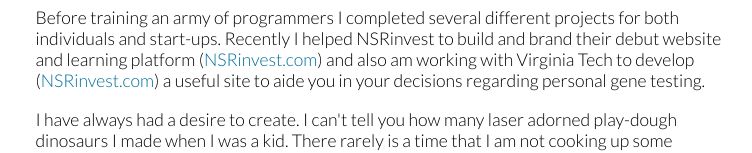
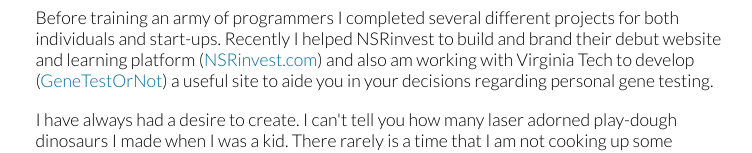
Before and after one commit to keyanbagheri/keyanbagheri.github.io, a plain HTML site: page index.html in a window 1280 px wide. Shown: the part 654-807 px from the top of the page, 259-1011 px from the left. Drawn offline with Linux system fonts and the light colour scheme; a web font is replaced by a local one.

Commit message:
updating text for portfolio

```diff
--- a/index.html
+++ b/index.html
@@ -45,7 +45,7 @@
       <h3>Hello World</h3>
       <p>I am <strong>Keyan</strong>, a full-stack web developer based in Los Angeles. I have experience with Object Oriented Programming and am well versed in <strong>Ruby</strong>, <strong>Ruby on Rails</strong>, <strong>Javascript</strong> and many JS libraries/frameworks. Currently, I am an instructor for Web Development Intensive programs, 12-week courses that teach both the back-end and front-end skills necessary to build custom CMS and interactive web applications. You really can learn a lot when you spend 12 hours a day coding for three months!</p>
 
-      <p>Before training an army of programmers I completed several different projects for both individuals and start-ups. Recently I helped NSRinvest to build and brand their debut website and learning platform (<a target="_blank" href="https://www.nsrinvest.com/" class="simple-link">NSRinvest.com</a>) and also am working with Virginia Tech to develop (<a target="_blank" href="https://www.genetestornot.org" class="simple-link">NSRinvest.com</a>) a useful site to aide you in your decisions regarding personal gene testing.</p>
+      <p>Before training an army of programmers I completed several different projects for both individuals and start-ups. Recently I helped NSRinvest to build and brand their debut website and learning platform (<a target="_blank" href="https://www.nsrinvest.com/" class="simple-link">NSRinvest.com</a>) and also am working with Virginia Tech to develop (<a target="_blank" href="https://www.genetestornot.org" class="simple-link">GeneTestOrNot</a>) a useful site to aide you in your decisions regarding personal gene testing.</p>
 
       <p>I have always had a desire to create. I can't tell you how many laser adorned play-dough dinosaurs I made when I was a kid. There rarely is a time that I am not cooking up some harebrained idea in my head. My decision to become a developer grew from my belief that computer programming is the final frontier of invention. Think about it! Thanks to modern technology, we now have the ability to take an idea from inception to completion in only a few days and using nothing more than a computer. It really is a wonderful life! I pursued my passion and now <strong>I build cool things</strong>.</p>
 
```
